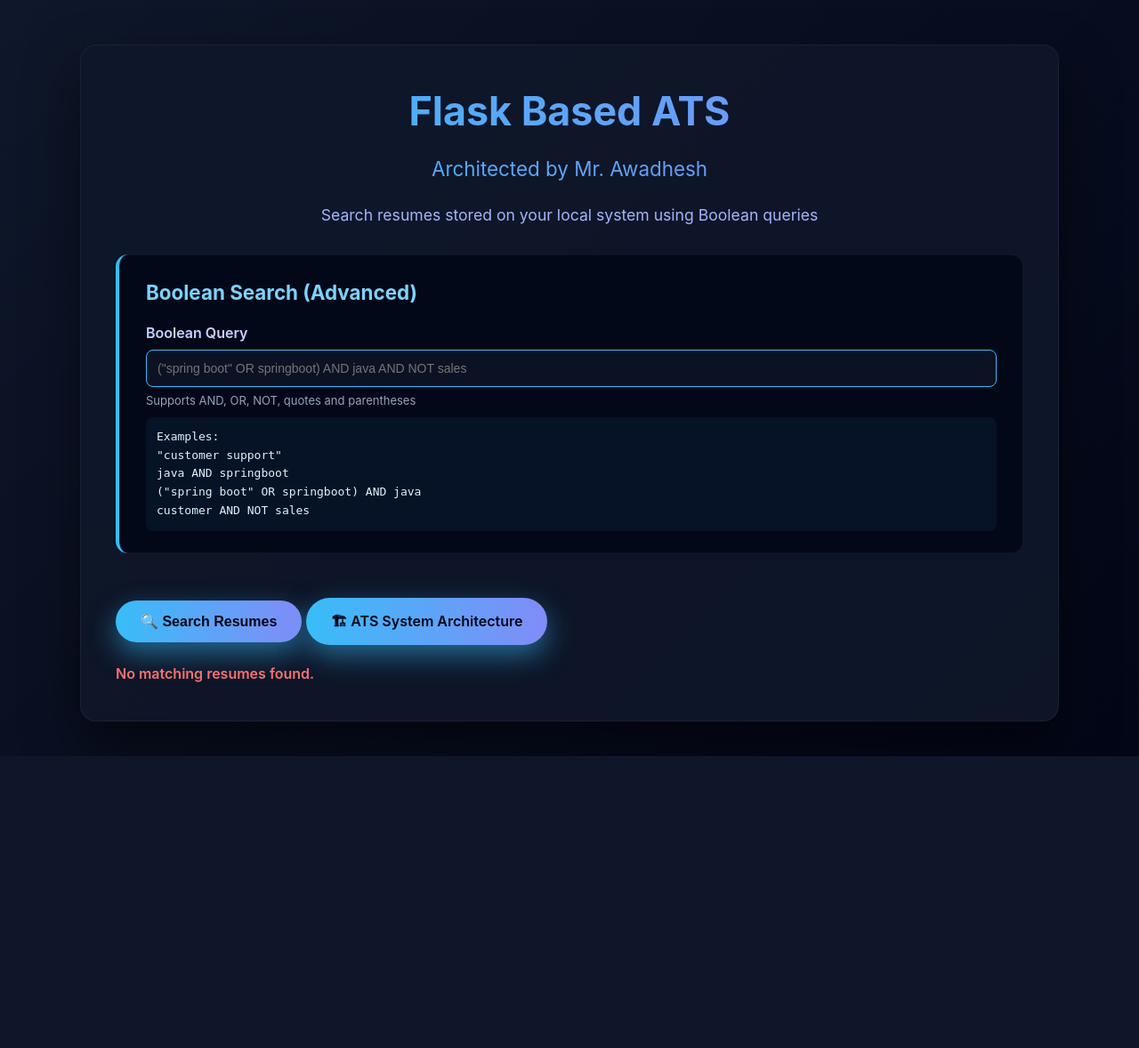
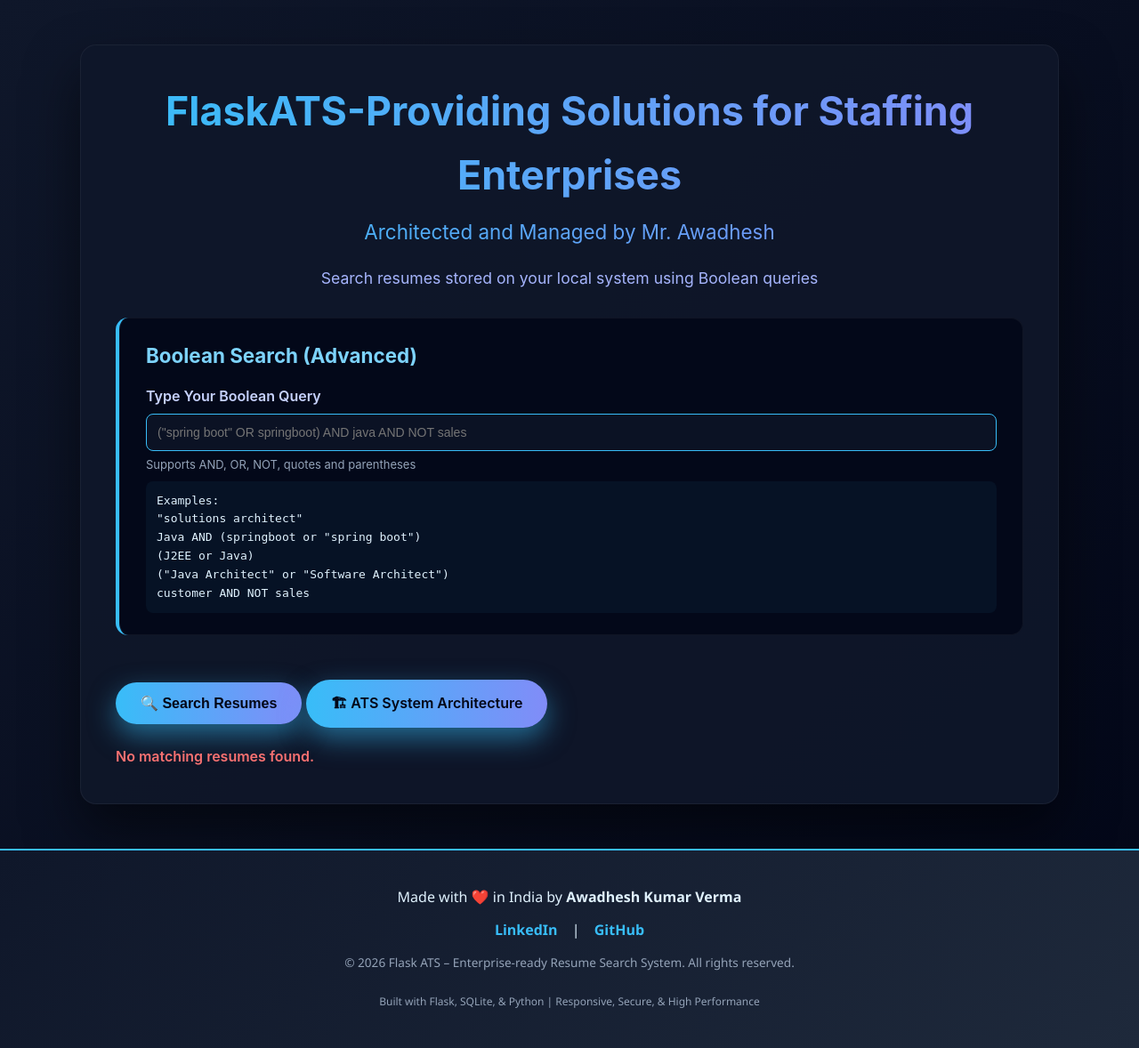
Before and after one commit to Dante-249/FlaskATS, a Flask app: page / in a window 1280 px wide. Shown: the whole page at 89% size. Before the commit the page ends 850 px from the top, so only its background shows below. Run offline with Flask 3, Linux system fonts and the light colour scheme.

Commit message:
Updated UI

```diff
--- a/templates/index.html
+++ b/templates/index.html
@@ -210,9 +210,9 @@
 <body>
 
     <div class="container">
-        <h1>Flask Based ATS</h1>
+        <h1>FlaskATS-Providing Solutions for Staffing Enterprises</h1>
         <center>
-            <h3>Architected by Mr. Awadhesh</h3>
+            <h3>Architected and Managed by Mr. Awadhesh</h3>
         </center>
         <p class="subtitle">Search resumes stored on your local system using Boolean queries</p>
 
@@ -222,7 +222,7 @@
             <div class="section">
                 <h2>Boolean Search (Advanced)</h2>
 
-                <label>Boolean Query</label>
+                <label>Type Your Boolean Query</label>
                 <input type="text" name="boolean_query"
                     placeholder='("spring boot" OR springboot) AND java AND NOT sales' value="{{ query or '' }}">
 
@@ -230,9 +230,10 @@
 
                 <div class="example">
                     Examples:<br>
-                    "customer support"<br>
-                    java AND springboot<br>
-                    ("spring boot" OR springboot) AND java<br>
+                    "solutions architect"<br>
+                    Java AND (springboot or "spring boot")<br>
+                    (J2EE or Java)<br>
+                    ("Java Architect" or "Software Architect")<br>
                     customer AND NOT sales
                 </div>
             </div>
@@ -270,6 +271,51 @@
 
     </div>
 
+    <!-- =========================
+     FOOTER
+========================= -->
+<footer style="
+    background: linear-gradient(135deg, #0f172a, #1e293b);
+    color: #e0f2fe;
+    padding: 40px 20px;
+    text-align: center;
+    font-family: 'Segoe UI', Arial, sans-serif;
+    border-top: 2px solid #38bdf8;
+    margin-top: 50px;
+">
+
+    <p style="font-size: 1rem; margin-bottom: 8px;">
+        Made with ❤️ in India by <strong>Awadhesh Kumar Verma</strong>
+    </p>
+
+    <div style="margin: 12px 0;">
+        <a href="https://www.linkedin.com/in/awadhesh-kumar-verma-67151818b" target="_blank" style="
+            color: #38bdf8;
+            margin: 0 12px;
+            text-decoration: none;
+            font-weight: 600;
+        ">LinkedIn</a>
+        |
+        <a href="https://github.com/Dante-249" target="_blank" style="
+            color: #38bdf8;
+            margin: 0 12px;
+            text-decoration: none;
+            font-weight: 600;
+        ">GitHub</a>
+    </div>
+
+    <p style="font-size: 0.85rem; margin-top: 12px; color: #94a3b8;">
+        © 2026 Flask ATS – Enterprise-ready Resume Search System. All rights reserved.
+    </p>
+
+    <div style="margin-top: 20px;">
+        <small style="color: #94a3b8; font-size: 0.75rem;">
+            Built with Flask, SQLite, & Python | Responsive, Secure, & High Performance
+        </small>
+    </div>
+</footer>
+
+
 </body>
 
 </html>
```
